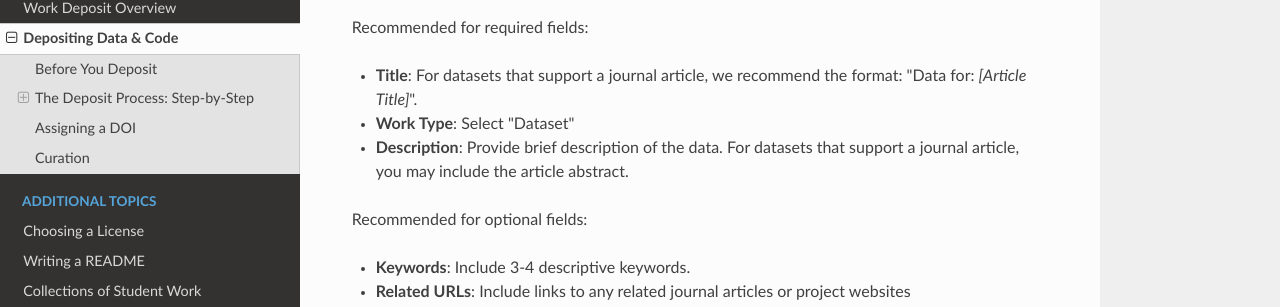
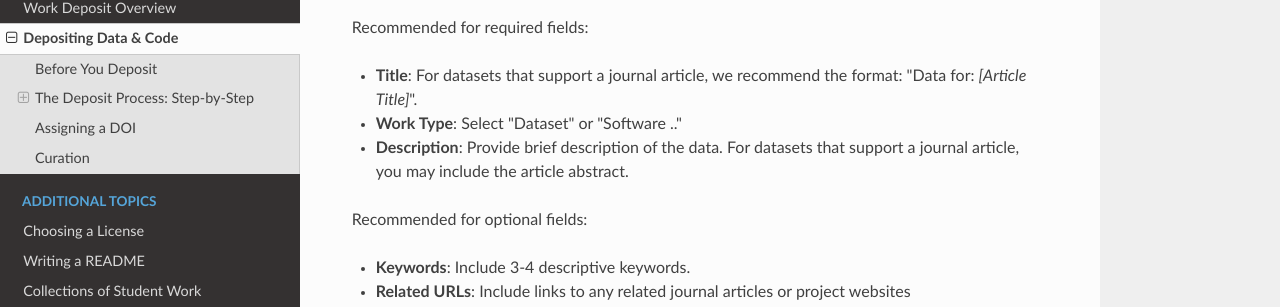
Before and after one commit to repub/scholarsphere-docs, an MkDocs documentation site: the page built from docs/guides/dataset.md, in a window 1280 px wide and 900 px high, scrolled down 1151 px. Shown: the part 144-451 px from the top of the window. Built offline with MkDocs 1.6.1, drawn with Linux system fonts in a browser that asks for light colours; nearby versions of some CDN libraries.

Commit message:
include software as recommended work type in data guide

```diff
--- a/docs/guides/dataset.md
+++ b/docs/guides/dataset.md
@@ -27,7 +27,7 @@ The [Deposit Overview Guide](../deposit-overview) provides a general summary of
 Recommended for required fields:
 
 - __Title__: For datasets that support a journal article, we recommend the format: "Data for: *[Article Title]*".
-- __Work Type__: Select "Dataset"
+- __Work Type__: Select "Dataset" or "Software .."
 - __Description__: Provide brief description of the data. For datasets that support a journal article, you may include the article abstract.
 
 Recommended for optional fields:
```
